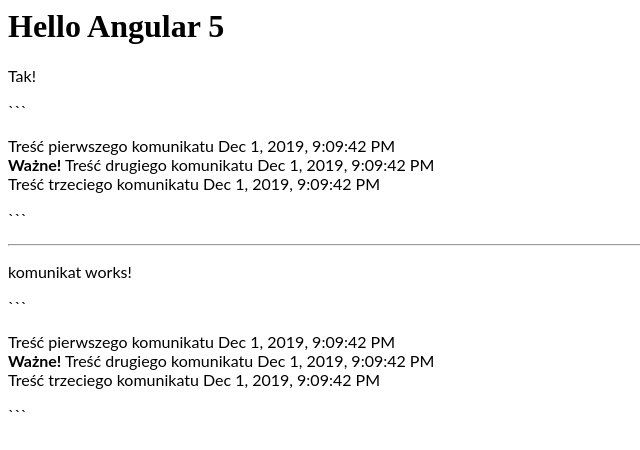
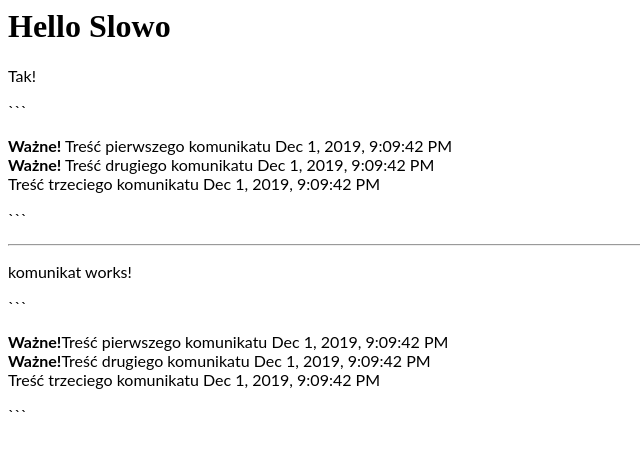
Before and after one commit to mtrochimiak96/angular-sd4js5, an Angular app: page / in a window 1280 px wide. Shown: the top 450 px of the page, without its empty margins (0-640 px from the left). Built offline with nearby package versions, Linux system fonts and the light colour scheme.

Commit message:
2 files modified

```diff
--- a/src/app/app.component.ts
+++ b/src/app/app.component.ts
@@ -7,7 +7,7 @@ import { Component, OnInit } from "@angular/core";
   styleUrls: [ './app.component.css' ]
 })
 export class AppComponent implements OnInit {
-  name = 'Angular 5';
+  name = 'Slowo';
 
   komunikaty:string[];
   pokazKomunikaty = true;
@@ -18,7 +18,7 @@ this.komunikaty = [
   // 'Ala ma kota',
   // 'Kot ma dosc Ali',
   // 'Kot i Ala drą ze sobą koty',
-  new Komunikat('Treść pierwszego komunikatu', new Date(), false),
+  new Komunikat('Treść pierwszego komunikatu', new Date(), true),
   new Komunikat('Treść drugiego komunikatu', new Date(), true),
   new Komunikat('Treść trzeciego komunikatu', new Date(), false),
 ];
```
Also changed, not shown: src/app/komunikat/komunikat.component.html (+7 -9 lines).
